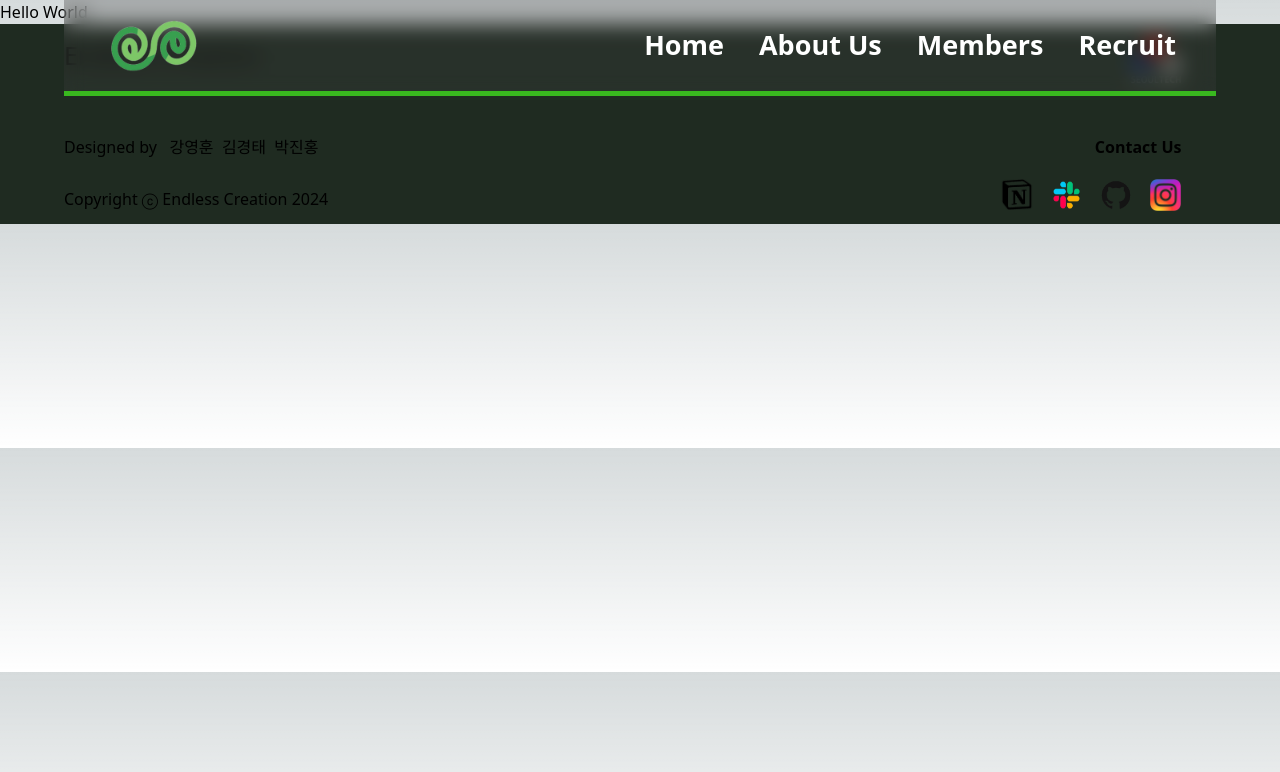
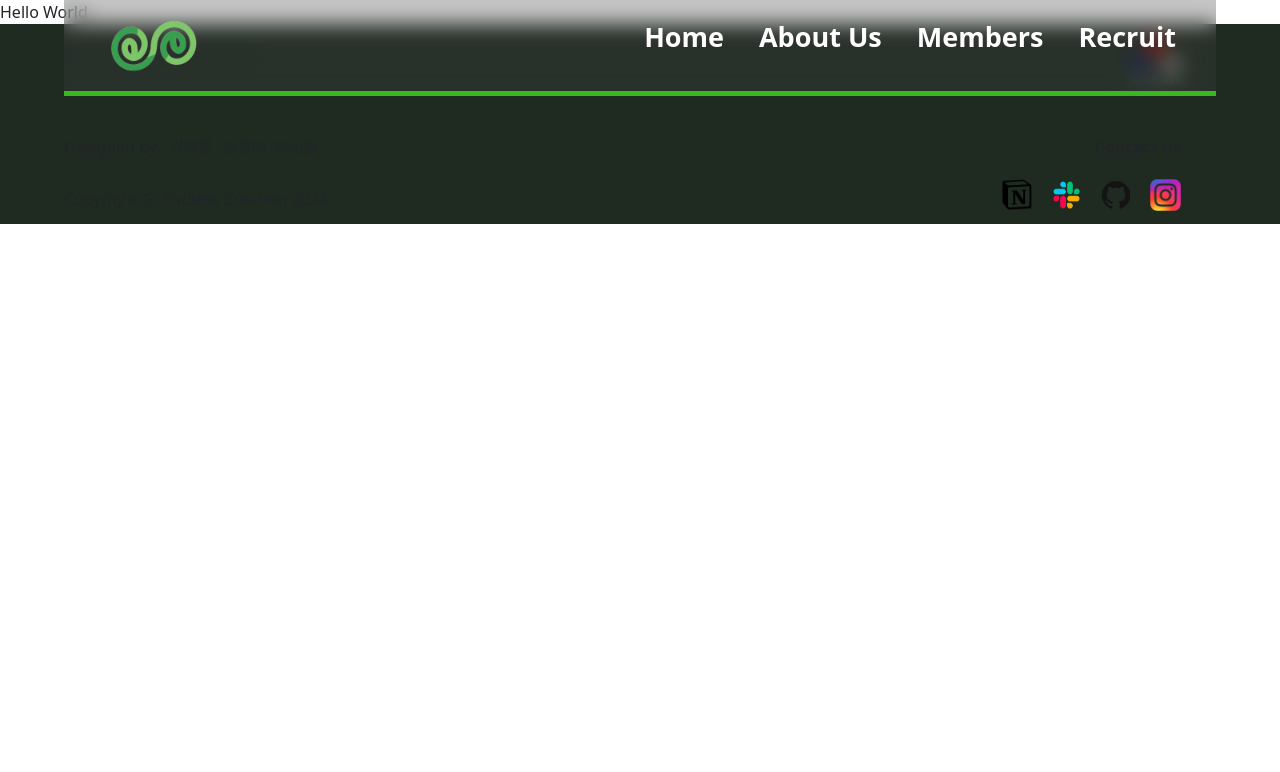
Before and after one commit to STkangyh/EC_brandnew_Page, a Next.js app: page / in a window 1280 px wide. Shown: the top 772 px of the page. Built offline with nearby package versions, Linux system fonts and the light colour scheme.

Commit message:
feature: bootstrap 사용할 준비

```diff
--- a/src/app/globals.css
+++ b/src/app/globals.css
@@ -17,13 +17,10 @@
 }
 
 body {
-  color: rgb(var(--foreground-rgb));
-  background: linear-gradient(
-      to bottom,
-      transparent,
-      rgb(var(--background-end-rgb))
-    )
-    rgb(var(--background-start-rgb));
+  margin: 0;
+  background-color: rgb(14, 13, 13);
+  color: rgb(255, 255, 255);
+  font-family: 'SOYOMapleBoldTTF';
 }
 
 @layer utilities {
@@ -31,3 +28,40 @@ body {
     text-wrap: balance;
   }
 }
+
+@font-face {
+  font-family: 'SOYOMapleBoldTTF';
+  src: url('https://cdn.jsdelivr.net/gh/projectnoonnu/noonfonts_2310@1.0/SOYOMapleBoldTTF.woff2') format('woff2');
+  font-weight: 700;
+  font-style: normal;
+}
+
+.EC-mark {
+  width: 70px;
+  height: auto;
+  transition: width 0.3s ease-in-out;
+}
+
+@media (min-width: 576px) {
+  .EC-mark {
+    width: 70px;
+  }
+}
+
+@media (min-width: 768px) {
+  .EC-mark {
+    width: 90px;
+  }
+}
+
+@media (min-width: 992px) {
+  .EC-mark {
+    width: 100px;
+  }
+}
+
+@media (min-width: 1200px) {
+  .EC-mark {
+    width: 100px;
+  }
+}
--- a/src/app/layout.tsx
+++ b/src/app/layout.tsx
@@ -1,21 +1,28 @@
+'use client';
 import type { Metadata } from "next";
 import { Inter } from "next/font/google";
 import "./globals.css";
 import Header from "./components/Header";
 import Footer from "./components/Footer";
+import "bootstrap/dist/css/bootstrap.min.css";
+import { useEffect } from "react";
 
 const inter = Inter({ subsets: ["latin"] });
 
-export const metadata: Metadata = {
+/*export const metadata: Metadata = {
   title: "Create Next App",
   description: "Generated by create next app",
-};
+};*/
 
 export default function RootLayout({
   children,
 }: Readonly<{
   children: React.ReactNode;
 }>) {
+  useEffect(() => {
+    import("bootstrap/dist/js/bootstrap.bundle.js");
+  }, []);
+
   return (
     <html lang="en">
       <body>
```
